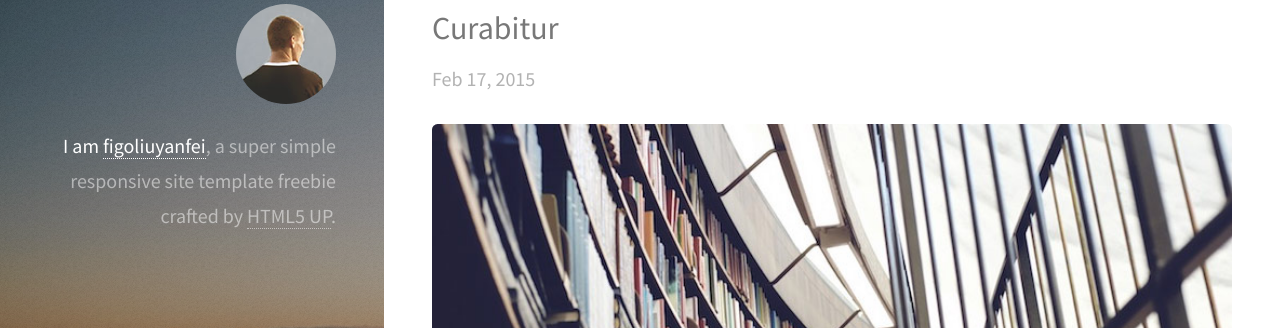
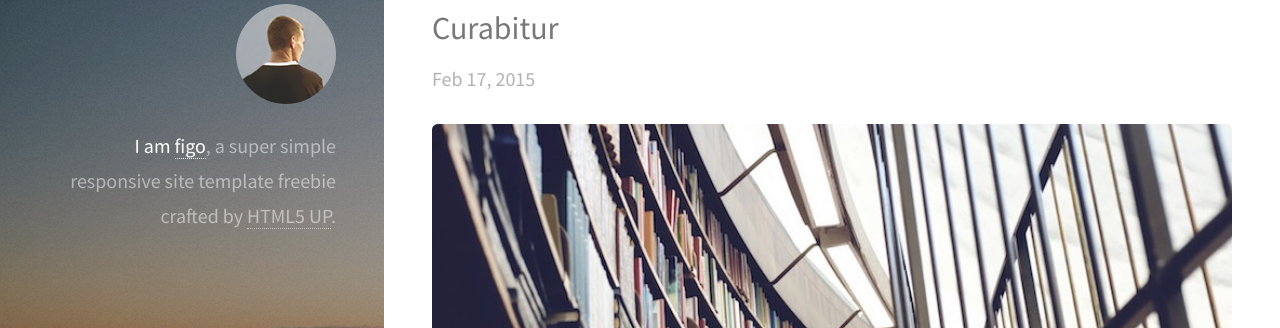
Before and after one commit to figoliuyanfei/figoliuyanfei.github.io, a Jekyll site: the page built from index.html, in a window 1280 px wide. Shown: the part 92-420 px from the top of the page. Built offline with Jekyll 4.4.1, drawn with Linux system fonts in a browser that asks for light colours.

Commit message:
Update default.html

```diff
--- a/_layouts/default.html
+++ b/_layouts/default.html
@@ -22,7 +22,7 @@
 
       <header id="header">
           <a href="#" class="image avatar"><img src="/images/avatar.jpg" alt="" /></a>
-          <h1><strong>I am <a href="/">figoliuyanfei</a></strong>, a super simple<br />
+          <h1><strong>I am <a href="/">figo</a></strong>, a super simple<br />
           responsive site template freebie<br />
           crafted by <a href="http://html5up.net">HTML5 UP</a>.</h1>
       </header>
```
